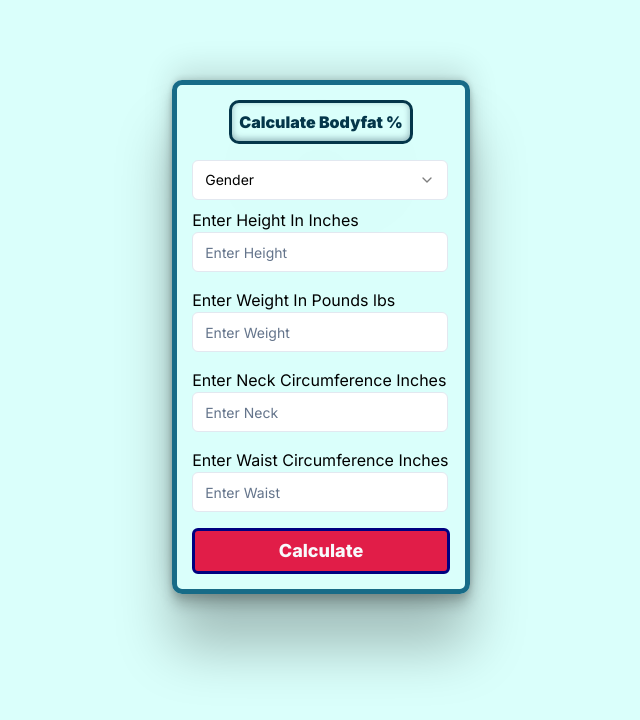
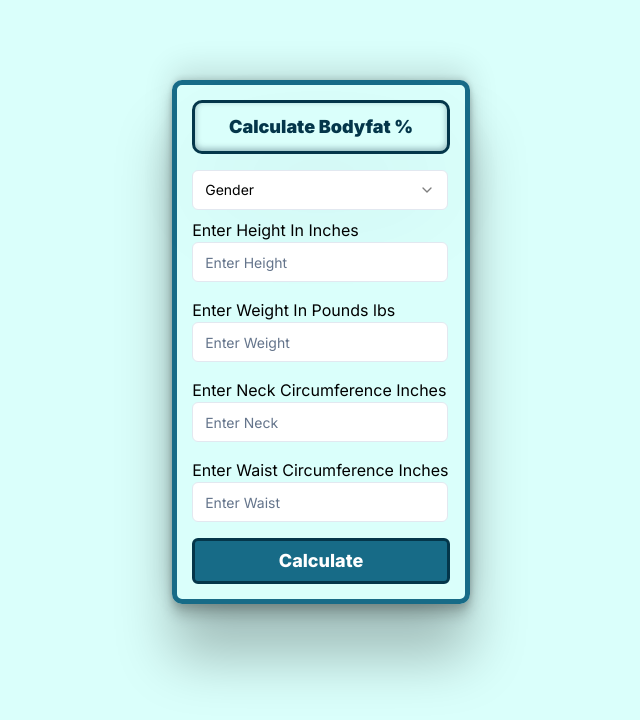
Before and after one commit to LRSORRENTI/Bodyfat-Calculator, a Next.js app: page / in a window 1280 px wide. Shown: the top 720 px of the page, without its empty margins (319-959 px from the left). Built offline with nearby package versions, Linux system fonts and the light colour scheme.

Commit message:
added more styling changes to card

```diff
--- a/src/app/form.css
+++ b/src/app/form.css
@@ -28,12 +28,23 @@ body {
   font-weight: 1000;
   border: 3px solid var(--main-bg-color);
   border-radius: 10px;
-  padding-left: 7px;
-  padding-right: 7px;
-  padding-top: 7px;
-  padding-bottom: 7px;
+  /* padding-left: 7px;
+  padding-right: 7px; */
+  width: 16.1rem;
+  text-align: center;
+  padding-top: 10px;
+  padding-bottom: 10px;
   color: var(--main-bg-color);
   box-shadow: rgba(50, 50, 93, 0.25) 0px 50px 100px -20px,
     rgba(0, 0, 0, 0.3) 0px 30px 60px -30px,
     rgba(10, 37, 64, 0.35) 0px -2px 6px 0px inset;
 }
+
+.calcBtn {
+  width: 16.1rem;
+  border: 3px solid var(--main-bg-color);
+  background-color: var(--sec-color);
+  color: #fff;
+  padding-top: 20px;
+  padding-bottom: 20px;
+}
--- a/src/components/BFCalcForm.tsx
+++ b/src/components/BFCalcForm.tsx
@@ -49,7 +49,7 @@ export function BFCalcForm() {
   return (
     <div className="entire-wrap flex justify-center align-middle">
     <div className="form-wrap flex flex-col justify-center align-middle">
-      <p className="mb-4 mx-auto card-head">Calculate Bodyfat %</p>
+      <p className="mb-4 mx-auto text-lg card-head">Calculate Bodyfat %</p>
       <Select>
   <SelectTrigger className="max-w-64 mb-2">
     <SelectValue placeholder="Gender" />
@@ -130,7 +130,7 @@ export function BFCalcForm() {
         />
       </form>
     </Form>
-    <Button type="submit" className="bg-rose-600 mx-auto font-extrabold text-lg" style={{width: "16.1rem", border: "3px solid navy", paddingTop: "20px", paddingBottom: "20px"}}>Calculate</Button>
+    <Button type="submit" className=" calcBtn mx-auto font-extrabold text-lg">Calculate</Button>
     </div>
 
     </div>
```
